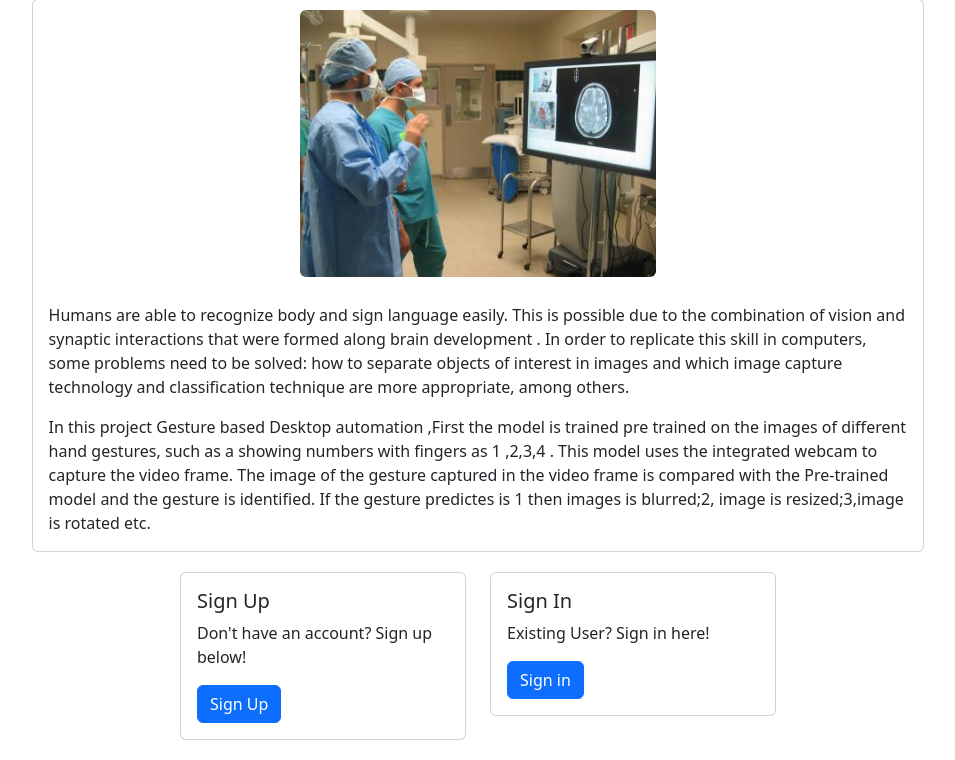
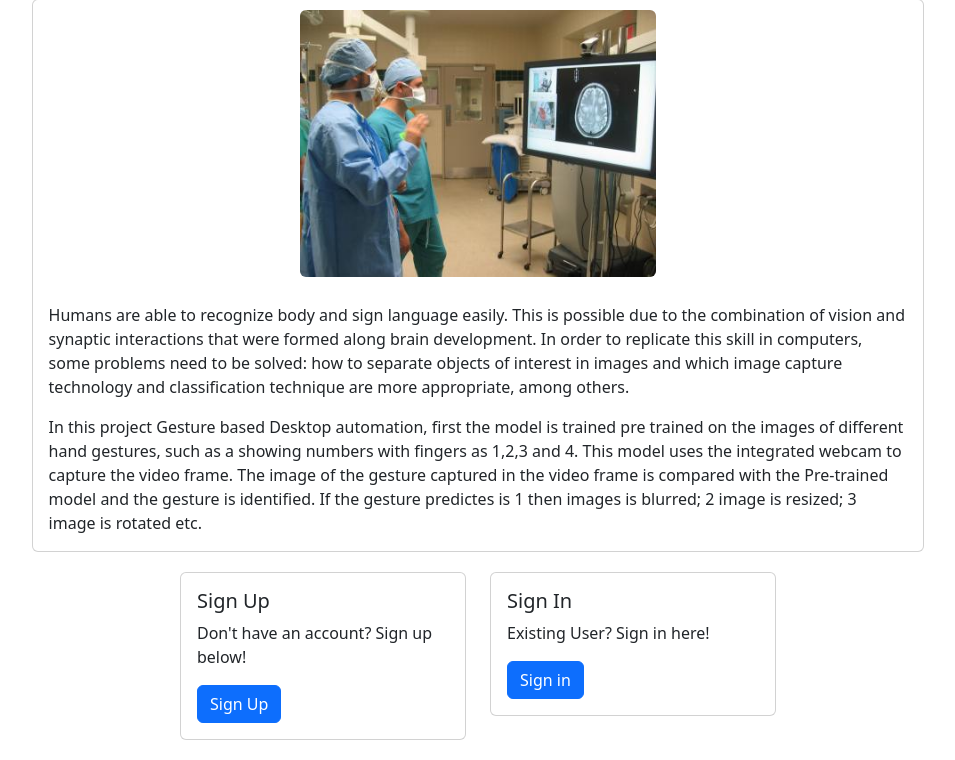
Before and after one commit to karthik-d/gesture-based-sterile-image-browsing, a Flask app: page / in a window 1280 px wide; the page is wider, and only the part inside the window is pictured. Shown: the part 205-965 px from the top of that part, without its empty margins (162-1117 px from the left). Run offline with Flask 2, Linux system fonts and the light colour scheme.

Commit message:
about updated

```diff
--- a/Project-Development-Phase/Sprint-1/App/templates/about.html
+++ b/Project-Development-Phase/Sprint-1/App/templates/about.html
@@ -30,8 +30,8 @@
     <div class="card  justify-content-center" style="width: 80%;">
         <img class="card-img-top rounded mx-auto d-block" src="{{url_for('static', filename='about-photo.jpg')}}" alt="Card image cap" style="max-width: 40%;max-height: 60%; margin: 10px;">
         <div class="card-body">
-          <p class="card-text">Humans are able to recognize body and sign language easily. This is possible due to the combination of vision and synaptic interactions that were formed along brain development . In order to replicate this skill in computers, some problems need to be solved: how to separate objects of interest in images and which image capture technology and classification technique are more appropriate, among others.</p>
-          <p class="card-text">In this project Gesture based Desktop automation ,First the model is trained pre trained on the images of different hand gestures, such as a showing numbers with fingers as 1 ,2,3,4 . This model uses the integrated webcam to capture the video frame. The image of the gesture captured in the video frame is compared with  the Pre-trained model and the gesture is identified. If the gesture predictes is 1 then images is blurred;2, image is resized;3,image is rotated etc.</p>
+          <p class="card-text">Humans are able to recognize body and sign language easily. This is possible due to the combination of vision and synaptic interactions that were formed along brain development. In order to replicate this skill in computers, some problems need to be solved: how to separate objects of interest in images and which image capture technology and classification technique are more appropriate, among others.</p>
+          <p class="card-text">In this project Gesture based Desktop automation, first the model is trained pre trained on the images of different hand gestures, such as a showing numbers with fingers as 1,2,3 and 4. This model uses the integrated webcam to capture the video frame. The image of the gesture captured in the video frame is compared with  the Pre-trained model and the gesture is identified. If the gesture predictes is 1 then images is blurred; 2 image is resized; 3 image is rotated etc.</p>
         </div>
       </div>
     </div>
```
